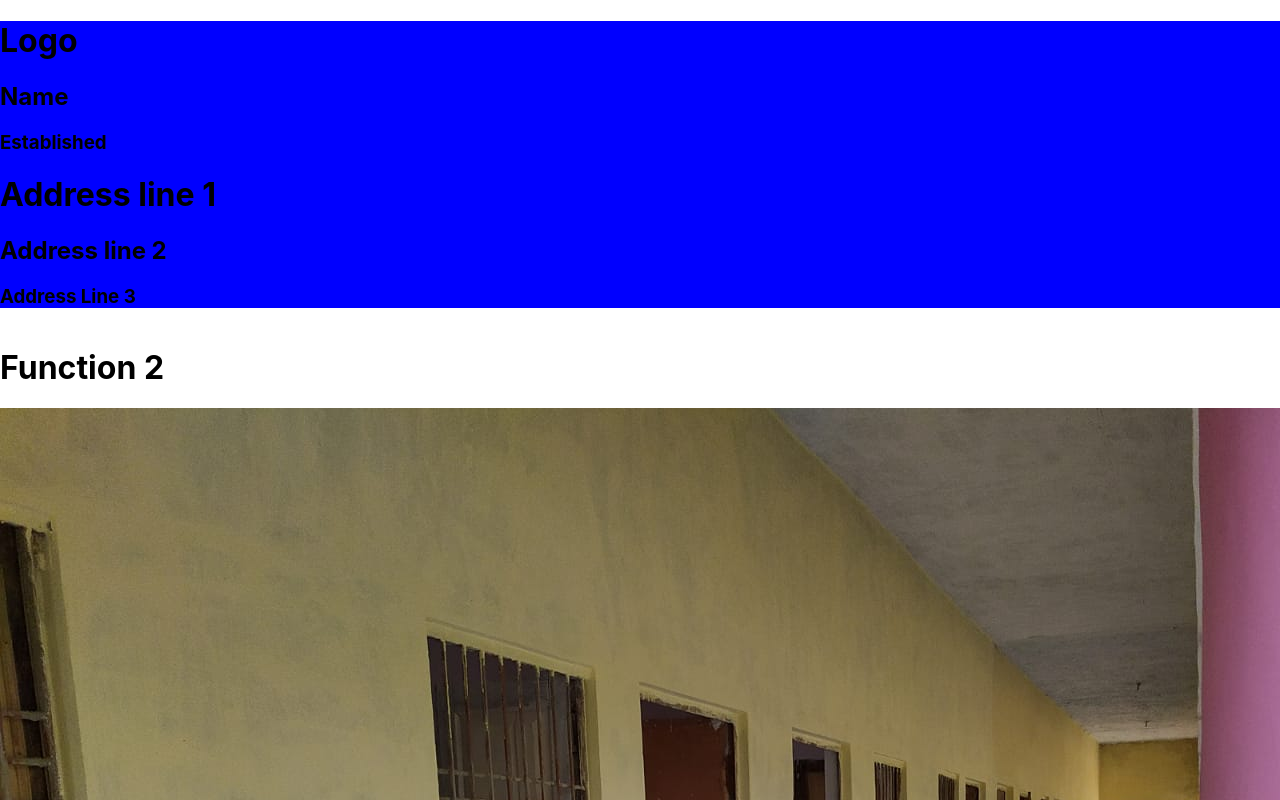
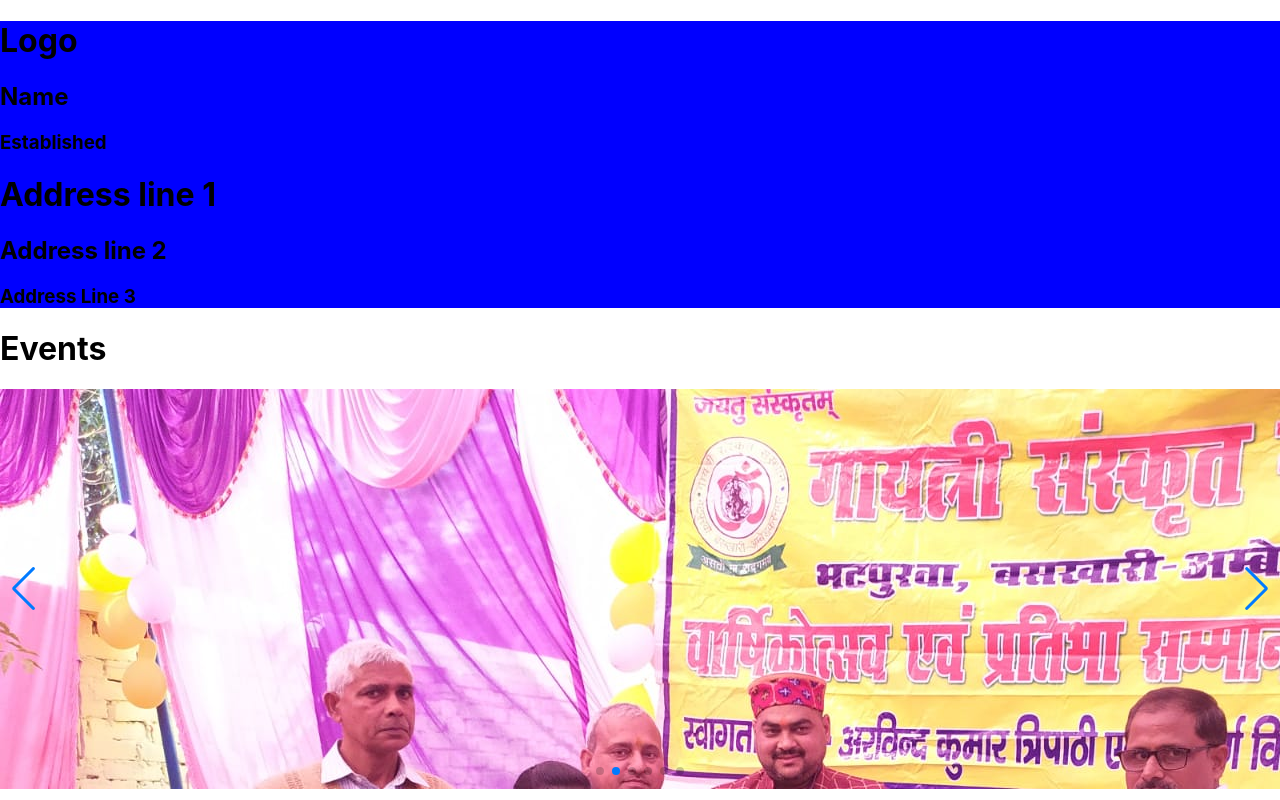
Before and after one commit to jamesfrye420/School-Website, a Next.js app: page / in a window 1280 px wide. Shown: the top 800 px of the page. Built offline with nearby package versions, Linux system fonts and the light colour scheme.

Commit message:
restructured events

```diff
--- a/components/EventCarousel.tsx
+++ b/components/EventCarousel.tsx
@@ -1,6 +1,4 @@
 import React from 'react';
-import { ArrowBackIos, ArrowForwardIos } from '@material-ui/icons';
-import { events } from '../models/events';
 import { Swiper, SwiperSlide } from 'swiper/react';
 import { Navigation, Pagination, Lazy, Autoplay } from 'swiper';
 
@@ -10,29 +8,31 @@
 import 'swiper/css/navigation';
 import 'swiper/css/pagination';
 
-const EventCarousel: React.FC<{ events: events[] }> = (props) => {
+import classes from '../styles/EventCarousel.module.css';
+
+const EventCarousel: React.FC<{ events: string[] }> = (props) => {
   return (
-    <div>
+    <div className={classes.container}>
+      <h1>Events</h1>
       <Swiper
         modules={[Navigation, Pagination, Lazy, Autoplay]}
         spaceBetween={30}
         loop={true}
         pagination={{ clickable: true }}
         centeredSlides={true}
-        // lazy={{
-        //   checkInView: true,
-        //   enabled: true,
-        //   loadOnTransitionStart: true,
-        // }}
+        lazy={{
+          checkInView: true,
+          enabled: true,
+          loadOnTransitionStart: true,
+        }}
         navigation={true}
         autoplay={{ delay: 2500, disableOnInteraction: false }}
-        className="mySwiper"
+        className={classes.swiper}
       >
         {props.events.map((event, index) => {
           return (
             <SwiperSlide key={index}>
-              <h1>{event.functionName}</h1>
-              <img src={event.url} alt={event.functionName} />
+              <img src={event} alt="events" />
             </SwiperSlide>
           );
         })}
--- a/components/Footer.tsx
+++ b/components/Footer.tsx
@@ -1,8 +1,9 @@
 import React from 'react';
+import classes from '../styles/Footer.module.css';
 
 const Footer = () => {
   return (
-    <div>
+    <div className={classes.container}>
       <div>
         <h1>Contact Us</h1>
         <h2>Ph:00000000000</h2>
--- a/models/events.ts
+++ /dev/null
@@ -1,4 +0,0 @@
-export interface events {
-  url: string;
-  functionName: string;
-}
--- a/pages/index.tsx
+++ b/pages/index.tsx
@@ -2,37 +2,19 @@
 import EventCarousel from '../components/EventCarousel';
 import Footer from '../components/Footer';
 import HeroSection from '../components/HeroSection';
-import { events } from '../models/events';
 
-const events: events[] = [
-  {
-    url: 'functions/0001.jpeg',
-    functionName: 'Function 1',
-  },
-  {
-    url: 'functions/0002.jpeg',
-    functionName: 'Function 2',
-  },
-  {
-    url: 'functions/0003.jpeg',
-    functionName: 'Function 3',
-  },
-  {
-    url: 'functions/0004.jpeg',
-    functionName: 'Function 4',
-  },
-  {
-    url: 'functions/0005.jpeg',
-    functionName: 'Function 5',
-  },
-  {
-    url: 'functions/0006.jpeg',
-    functionName: 'Function 6',
-  },
-  {
-    url: 'functions/0007.jpeg',
-    functionName: 'Function 7',
-  },
+const events: string[] = [
+  'functions/0001.jpeg',
+
+  'functions/0003.jpeg',
+
+  'functions/0004.jpeg',
+
+  'functions/0005.jpeg',
+
+  'functions/0006.jpeg',
+
+  'functions/0007.jpeg',
 ];
 
 const Home: NextPage = () => {
--- /dev/null
+++ b/styles/EventCarousel.module.css
@@ -0,0 +1,7 @@
+.heading {
+  position: absolute;
+}
+
+.swiper {
+  height: 400px;
+}
--- /dev/null
+++ b/styles/Footer.module.css
@@ -0,0 +1,3 @@
+.container {
+  margin: 0;
+}
--- a/styles/globals.css
+++ b/styles/globals.css
@@ -5,12 +5,3 @@
   font-family: -apple-system, BlinkMacSystemFont, Segoe UI, Roboto, Oxygen,
     Ubuntu, Cantarell, Fira Sans, Droid Sans, Helvetica Neue, sans-serif;
 }
-
-a {
-  color: inherit;
-  text-decoration: none;
-}
-
-* {
-  box-sizing: border-box;
-}
```
Also changed, not shown: styles/Home.module.css (deleted, +0 -116 lines).
